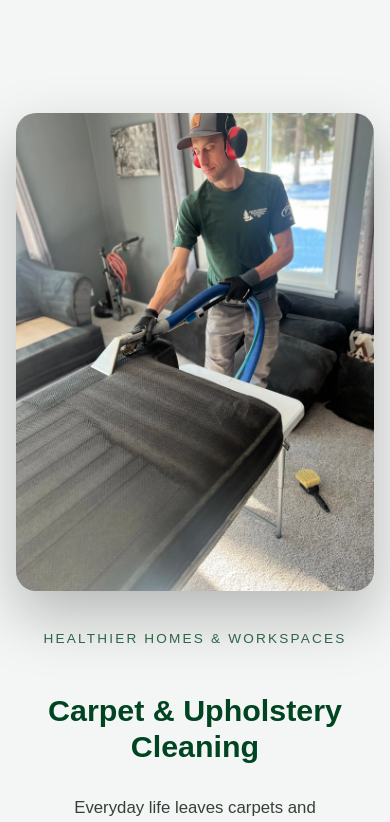
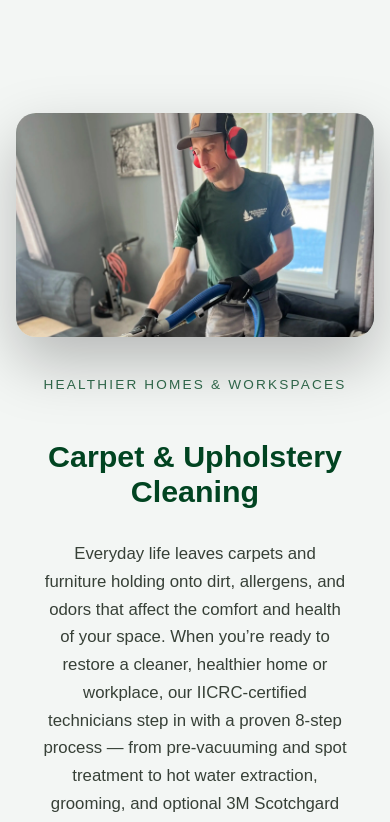
Before and after one commit to ZachAH/KML, a React (Vite) app: page / in a window 390 px wide. Shown: the part 2079-2901 px from the top of the page. Built offline with nearby package versions, Linux system fonts and the light colour scheme.

Commit message:
css updates

```diff
--- a/src/components/Services.css
+++ b/src/components/Services.css
@@ -60,13 +60,6 @@ IMAGE SECTION
   /* FIX: keeps the image at the TOP */
 }
 
-.service-image-frame {
-  width: 100%;
-  height: 80vh;
-  border-radius: 24px;
-  overflow: hidden;
-  box-shadow: 0 25px 60px rgba(0, 0, 0, 0.25);
-}
 
 .service-image-frame img {
   width: 100%;
@@ -143,13 +136,6 @@ MOBILE PANEL FIX
     margin: 0 auto;
     align-items: center;
     text-align: center;
-  }
-
-  .service-image-frame {
-    width: 92%;
-    height: 260px !important;
-    margin: 0 auto 20px auto;
-    border-radius: 20px;
   }
 
   .service-eyebrow {
@@ -258,14 +244,6 @@ FIX: REMOVE FULL HEIGHT PANELS ON MOBILE
     display: flex !important;
     justify-content: center !important;
     align-items: center !important;
-  }
-
-  /* Make image appear at top of section */
-  .service-image-frame {
-    height: auto !important;
-    width: 92% !important;
-    margin: 0 auto 24px auto !important;
-    border-radius: 20px !important;
   }
 
   .service-image-frame img {
@@ -452,3 +430,43 @@ FIX: REMOVE FULL HEIGHT PANELS ON MOBILE
 .quote-action-btn:focus {
   outline: none;
 }
+
+/* ===============================
+   CONSOLIDATED IMAGE SECTION
+   =============================== */
+
+/* Default Desktop Styles */
+.service-image-frame {
+  width: 100%;
+  /* We use aspect-ratio instead of fixed height to prevent Layout Shift */
+  aspect-ratio: 4 / 5;
+  height: auto;
+  max-height: 80vh;
+  /* Keeps it from getting too tall on huge monitors */
+
+  border-radius: 24px;
+  overflow: hidden;
+  box-shadow: 0 25px 60px rgba(0, 0, 0, 0.25);
+  background: #e8eee8;
+  /* Subtle placeholder color while loading */
+}
+
+.service-image-frame img {
+  width: 100%;
+  height: 100%;
+  object-fit: cover;
+  display: block;
+}
+
+/* Single Mobile Override */
+@media (max-width: 900px) {
+  .service-image-frame {
+    width: 92% !important;
+    margin: 0 auto 24px auto !important;
+    border-radius: 20px !important;
+
+    /* On mobile, images are usually wider than they are tall */
+    aspect-ratio: 16 / 10 !important;
+    max-height: 350px !important;
+  }
+}
```
